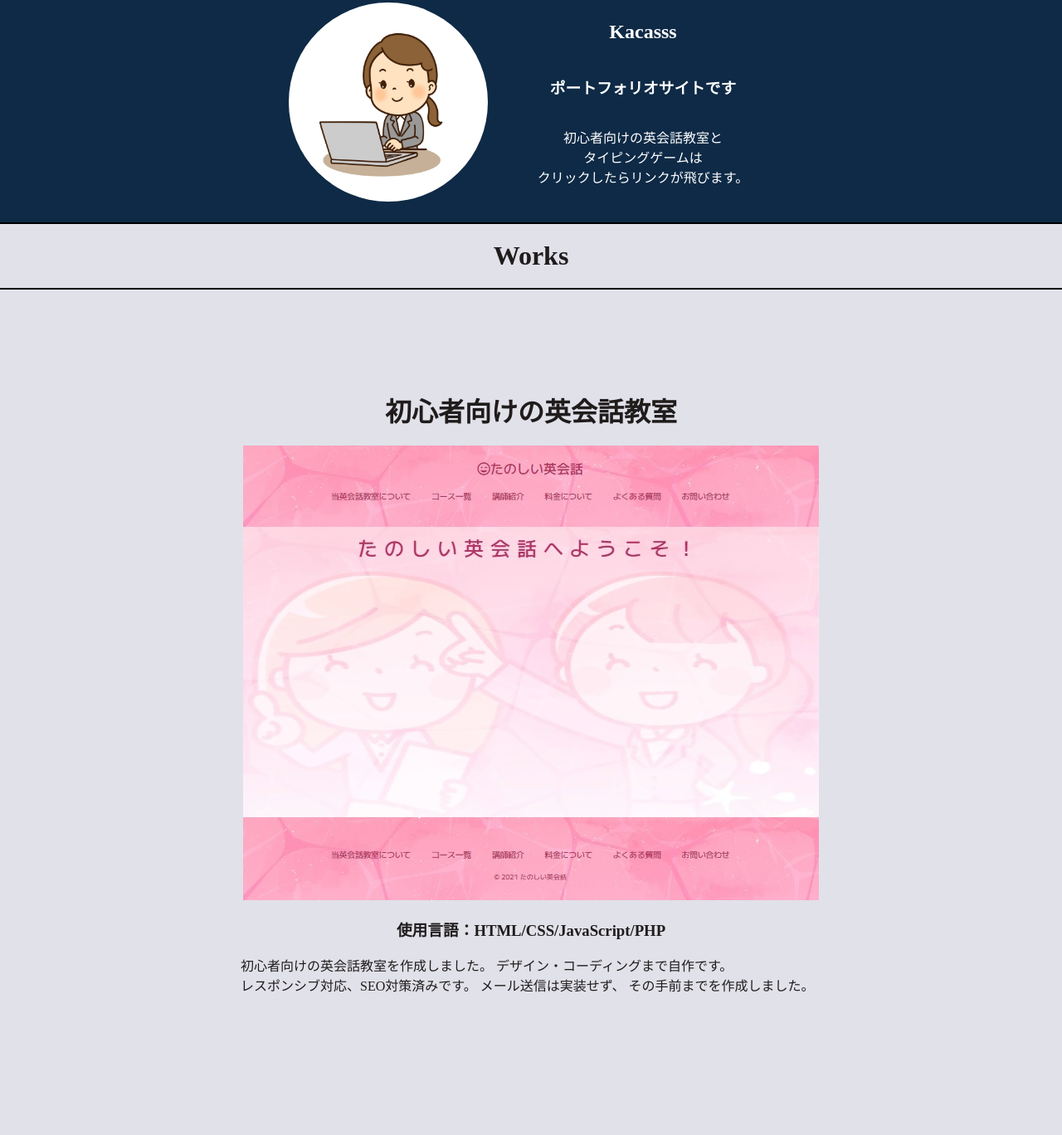
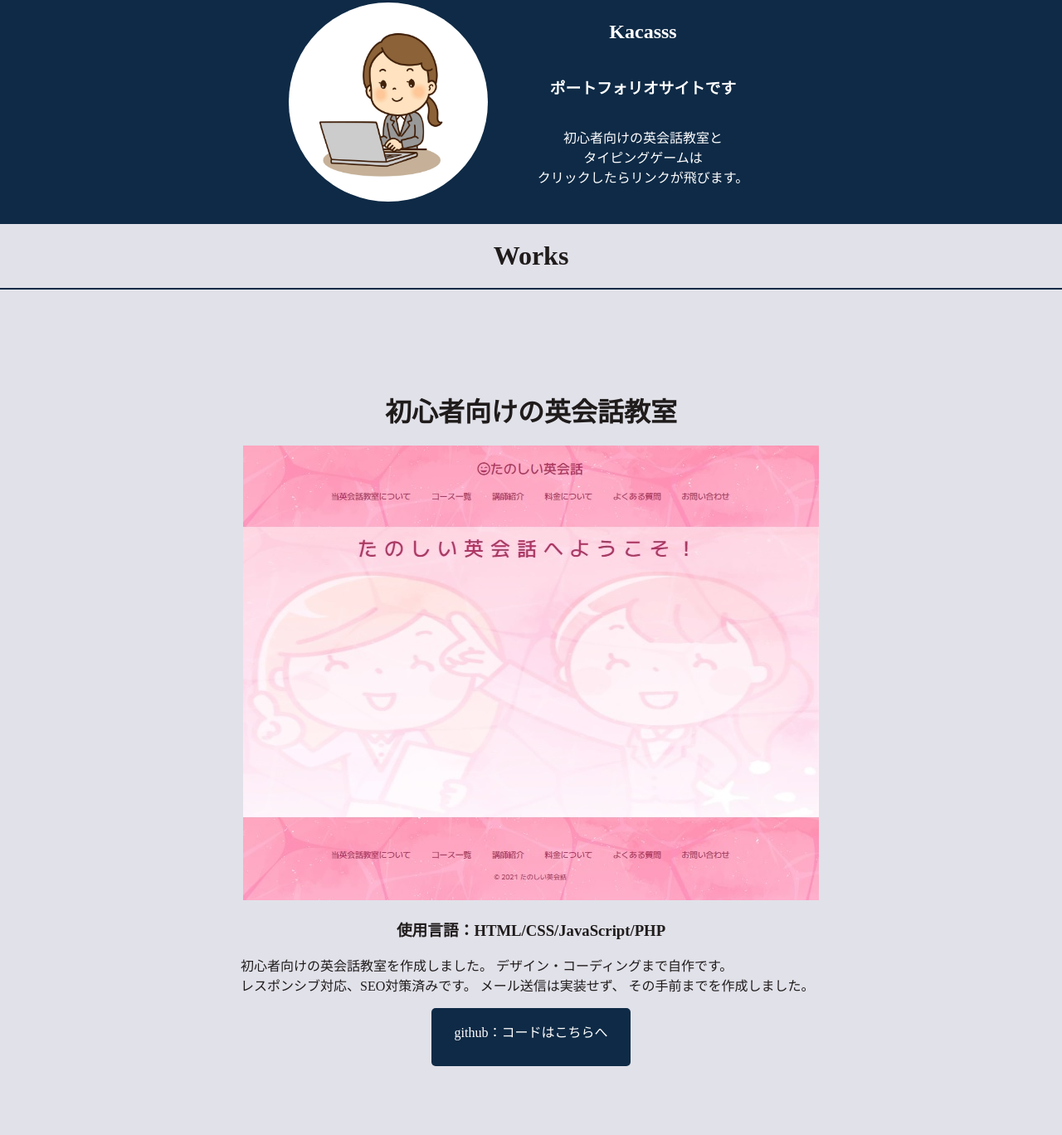
Before and after one commit to Kacasss/portfolio-site, a plain HTML site: page index.html in a window 1280 px wide. Shown: the part 27-1395 px from the top of the page at 83% size. Drawn offline with Linux system fonts and the light colour scheme; a web font is replaced by a local one.

Commit message:
githubページ追加

```diff
--- a/css/style.css
+++ b/css/style.css
@@ -44,8 +44,8 @@ h1 {
   font-size: 32px;
   padding-top: 100px;
   padding: 20px;
-  border-top: 2px solid black;
-  border-bottom: 2px solid black;
+  border-top: 2px solid rgb(14, 42, 70);
+  border-bottom: 2px solid rgb(14, 42, 70);
 }
 
 section {
@@ -177,6 +177,22 @@ section h2 {
   text-align: left;
 }
 
+.section-text a {
+  display: inline-block;
+  width: 200px;
+  height: 30px;
+  line-height: 20px;
+  padding: 20px;
+  background: rgb(14, 42, 70);
+  text-decoration: none;
+  color: #fff;
+  border-radius: 5px;
+}
+
+.section-text a:hover {
+  background: rgb(136, 154, 170);
+}
+
 span {
   color: rgb(206, 68, 68);
 }
--- a/index.html
+++ b/index.html
@@ -44,6 +44,7 @@
             メール送信は実装せず、
             その手前までを作成しました。
           </p>
+          <a href="https://github.com/Kacasss/portfolio-english-conversation-class-for-beginners">github：コードはこちらへ</a>
         </div>
       </section>
       <section>
@@ -60,6 +61,7 @@
             正タイプ数、ミスタイプ、総タイプ数を表示します。
             複数入力対応はしておりません。(ふ：fu、hu)
           </p>
+          <a href="https://github.com/Kacasss/portfolio-typing">github：コードはこちらへ</a>
         </div>
       </section>
       <section>
@@ -90,6 +92,7 @@
           <span>AWSはまだ学習してない為、ローカル上でのみ作動します。<br>
                 その為、slideshowにてjpg画像を表示しています。クリックしても飛びません。</span>
           </p>
+          <a href="https://github.com/Kacasss/portfolio-employee-management-application">github：コードはこちらへ</a>
         </div>
       </section>
     </div>
```
